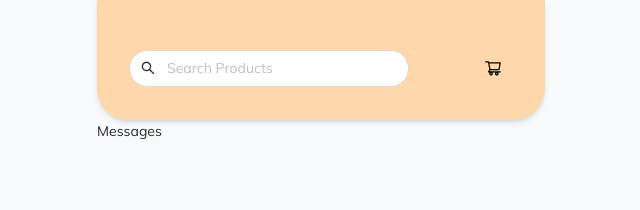
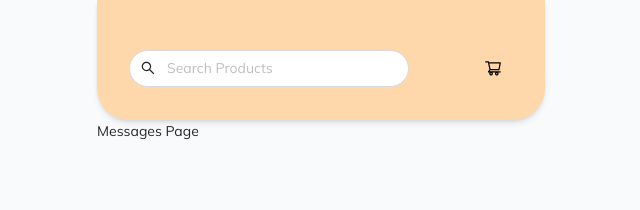
Before and after one commit to saisarah/TalipaAPP-Frontend, a React (Vite) app: page /messages in a window 1280 px wide. Shown: the top 210 px of the page, without its empty margins (319-959 px from the left). Built offline with nearby package versions, Linux system fonts and the light colour scheme.

Commit message:
Initialize Messages Page

```diff
--- /dev/null
+++ b/src/pages/customer/messages/Messages.jsx
@@ -0,0 +1,10 @@
+
+
+export default function Messages()
+{
+  return (
+    <div>
+      Messages Page
+    </div>
+  )
+}
--- a/src/routes/Router.jsx
+++ b/src/routes/Router.jsx
@@ -5,6 +5,7 @@ import {
   createHashRouter,
 } from "react-router-dom";
 import HomeLayout from "../components/HomeLayout/HomeLayout";
+import Messages from "../pages/customer/messages/Messages";
 import HomeCustomer from "../pages/home/customer/HomeCustomer";
 import Login from "../pages/login/Login";
 import Orders from "../pages/orders/Orders";
@@ -23,7 +24,7 @@ const router = createBrowserRouter([
       },
       {
         path: '/messages',
-        element: <div>Messages</div>
+        element: <Messages />
       },
       {
         path: '/settings',
```
